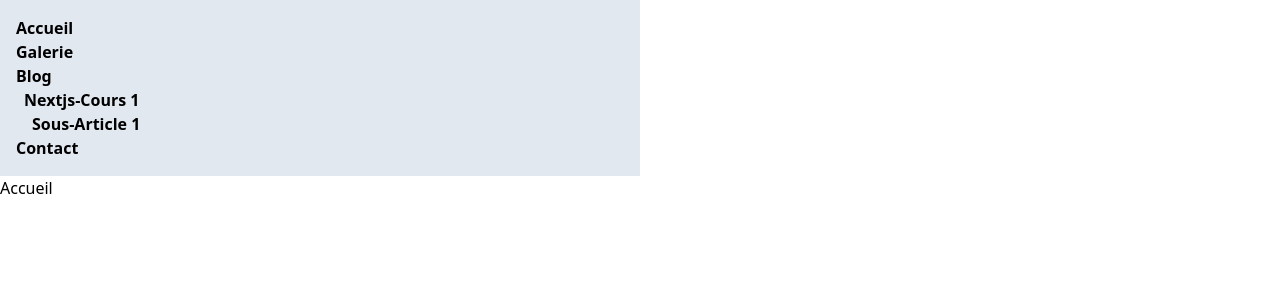
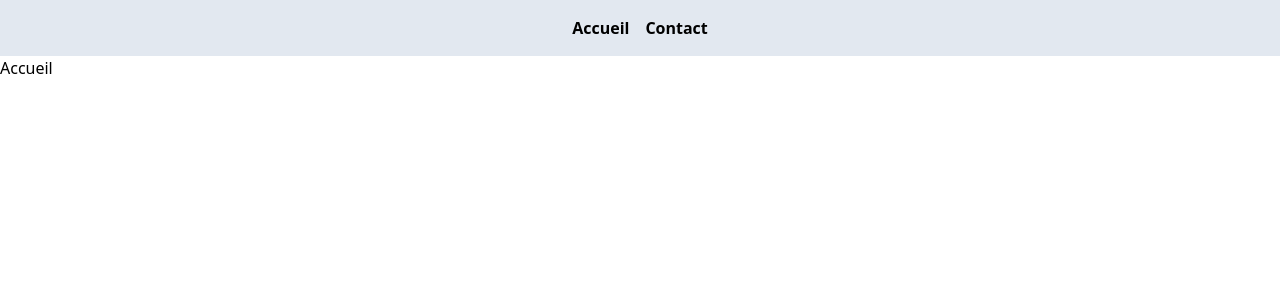
Before and after one commit to nobelAubry5/https---github.com-nobelAubry5-nextjs-start, a Next.js app: page / in a window 1280 px wide. Shown: the top 300 px of the page. Built offline with nearby package versions, Linux system fonts and the light colour scheme.

Commit message:
Rendu des pages (npm run build) - Terminée

```diff
--- a/components/Navbar/Navbar.js
+++ b/components/Navbar/Navbar.js
@@ -2,23 +2,12 @@ import Link from "next/link";
 
 export default function Navbar() {
   return (
-    <nav className="flex flex-col w-1/2 p-4 bg-slate-200">
-      <Link href="/" className="font-bold">
+    <nav className="flex flex-row justify-center py-4 bg-slate-200">
+      <Link href="/" className="font-bold mx-2">
         Accueil
       </Link>
-      <Link href="/gallery" className="font-bold">
-        Galerie
-      </Link>
-      <Link href="/blog" className="font-bold">
-        Blog
-      </Link>
-      <Link href={`/blog/Nextjs Cours 1`} className="font-bold ml-2">
-        Nextjs-Cours 1
-      </Link>
-      <Link href={`/blog/article/reservation`} className="font-bold ml-4">
-        Sous-Article 1
-      </Link>
-      <Link href="/contact" className="font-bold">
+
+      <Link href="/contact" className="font-bold mx-2">
         Contact
       </Link>
     </nav>
--- a/pages/[profil]/index.js
+++ /dev/null
@@ -1,3 +0,0 @@
-export default function index() {
-  return <div>Page de profil dynamique</div>;
-}
--- a/pages/_document.js
+++ /dev/null
@@ -1,13 +0,0 @@
-import { Html, Head, Main, NextScript } from "next/document";
-
-export default function Document() {
-  return (
-    <Html lang="fr">
-      <Head />
-      <body>
-        <Main />
-        <NextScript />
-      </body>
-    </Html>
-  );
-}
--- a/pages/blog/[...slug].js
+++ /dev/null
@@ -1,3 +0,0 @@
-export default function SubArticle() {
-  return <div>Extension de l'article</div>;
-}
--- a/pages/blog/[slug].js
+++ /dev/null
@@ -1,34 +0,0 @@
-import Head from "next/head";
-import { useRouter } from "next/router";
-
-export default function article() {
-  const router = useRouter();
-  console.log(router);
-  console.log(router.route);
-  console.log(router.asPath);
-  console.log(router.query);
-  const pushHomeFunction = () => {
-    router.push("/");
-  };
-  const pushBlogFunction = () => {
-    router.push("/blog");
-  };
-  return (
-    <>
-      <Head>
-        <meta name="viewport" content="width=device-width, initial-scale=1.0" />
-        <title>{router.query.slug}</title>
-      </Head>
-      <div>
-        <button onClick={pushHomeFunction} className="bg-slate-300 py-2 px-3">
-          Back home
-        </button>
-        {" > "}
-        <button onClick={pushBlogFunction} className="bg-slate-300 py-2 px-3">
-          Back to the blog
-        </button>
-        <h1>{router.query.slug}</h1>
-      </div>
-    </>
-  );
-}
--- a/pages/blog/index.js
+++ /dev/null
@@ -1,11 +0,0 @@
-import Link from "next/link";
-export default function index() {
-  return (
-    <div className="flex flex-col">
-      Bienvenue sur le Blog
-      <Link href={`blog/Nextjs-Cours 1`} className="underline text-blue-500">
-        Nextjs-Cours 1
-      </Link>
-    </div>
-  );
-}
--- a/pages/gallery/index.js
+++ /dev/null
@@ -1,19 +0,0 @@
-import Image from "next/image";
-import img1 from "../../public/assets/img_1.jpg";
-import img2 from "../../public/assets/img_2.jpg";
-import img3 from "../../public/assets/img_3.jpg";
-
-export default function index() {
-  return (
-    <div>
-      <h1>Galerie d'images</h1>
-      <Image src={img1} layout="responsive" width="2992" height="3992" />
-      <Image src={img2} layout="responsive" width="5163" height="3872" />
-      <Image src={img3} layout="responsive" width="4800" height="7200" />
-
-      {/* <img src="/assets/img_1.jpg" alt="" />
-      <img src="/assets/img_2.jpg" alt="" />
-      <img src="/assets/img_3.jpg" alt="" /> */}
-    </div>
-  );
-}
```
Also changed, not shown: data/vocabulary.json (added, +36 -0 lines).
